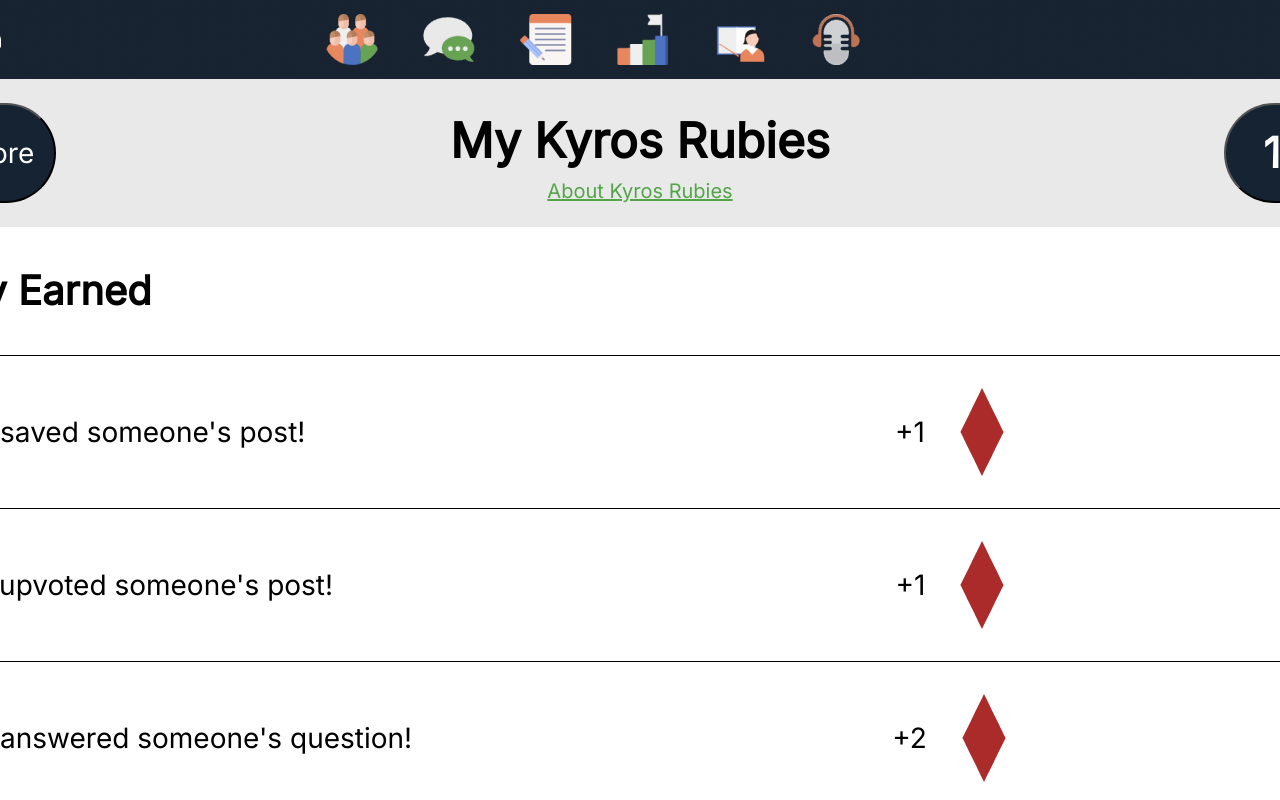
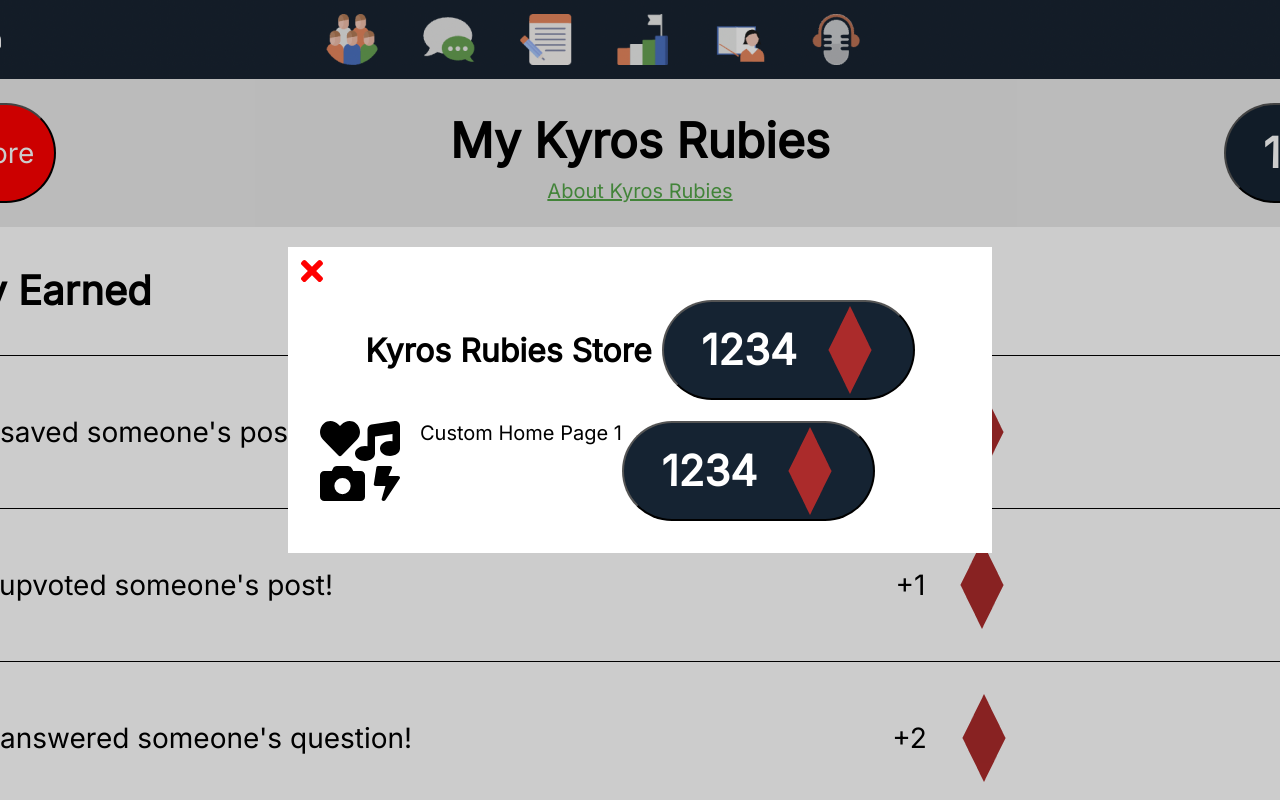
Before and after one commit to awangwang/forum, a React (Create React App) app: page /rubies in a window 1280 px wide. Shown: the top 800 px of the page. Built offline with nearby package versions, Linux system fonts and the light colour scheme.

Commit message:
added ruby shop popup; work in progress

```diff
--- a/package.json
+++ b/package.json
@@ -8,6 +8,7 @@
     "@testing-library/user-event": "^13.5.0",
     "react": "^18.2.0",
     "react-dom": "^18.2.0",
+    "react-icons": "^4.4.0",
     "react-router-dom": "^6.3.0",
     "react-scripts": "5.0.1",
     "web-vitals": "^2.1.4"
--- a/src/Components/Rubies.js
+++ b/src/Components/Rubies.js
@@ -6,12 +6,17 @@
 import Bubble from '../Assets/Bubble.png'
 import Created from '../Assets/Created.png'
 import Community from '../Assets/Community.png'
+import RubyShop from './RubyShop'
+import ShopItem from './ShopItem'
+import { useState } from 'react'
 
 export default function Rubies({rubyCount}) {
+  const [shopOpen, setShopOpen] = useState(true)
+
   return (
     <div className='ruby-page'>
       <div className='ruby-navbar'>
-        <button className='ruby-button'>Visit Ruby Store</button>
+        <button className='ruby-button' onClick={() => setShopOpen(true)} style={{backgroundColor: (shopOpen ? "red" : "")}}>Visit Ruby Store</button>
         <div className='ruby-title'>
           <h2 className='ruby-title-text'>My Kyros Rubies</h2>
           <a className='ruby-title-about' href="/">About Kyros Rubies</a>
@@ -55,6 +60,11 @@
           date="6/10/22"
         />
       </div>
+
+      <RubyShop trigger={shopOpen} setTrigger={setShopOpen}>
+        <ShopItem itemName="Custom Home Page 1"/>
+      </RubyShop>
+
     </div>
   )
 }
--- /dev/null
+++ b/src/Components/RubyShop.css
@@ -0,0 +1,38 @@
+@import url('https://fonts.googleapis.com/css2?family=Inter&family=Libre+Baskerville&display=swap');
+
+.popup {
+    position: fixed;
+    top: 0;
+    left: 0;
+    width: 100%;
+    height: 100vh;
+    background-color: rgba(0,0,0,0.2);
+
+    display: flex;
+    justify-content: center;
+    align-items: center;
+}
+
+.popup-inner {
+    position: relative;
+    padding: 32px;
+    width: 100%;
+    max-width: 640px;
+    background-color: #FFF;
+}
+
+.popup-inner .title {
+    font-family: 'Inter';
+    align-items: center;
+    justify-content: center;
+}
+
+.popup-inner .close-button {
+    position: absolute;
+    top: 8px;
+    left: 8px;
+    color: red;
+    cursor: pointer;
+    border: none;
+    font-size: 32px;
+}
--- /dev/null
+++ b/src/Components/RubyShop.js
@@ -0,0 +1,28 @@
+import React from 'react'
+import "./RubyShop.css"
+import { FaTimes } from 'react-icons/fa'
+import Ruby from '../Assets/Ruby.png'
+
+const RubyShop = (props) => {
+  return (props.trigger) ? (
+    <div className='popup'>
+        <div className='popup-inner'>
+            <FaTimes
+                className='close-button'
+                onClick={() => {props.setTrigger(false)}}
+            />
+            <h1 className='title'>
+                Kyros Rubies Store
+                <button className='ruby-button' >
+                    <h2>1234</h2>
+                    <img src={Ruby} alt="ruby"></img>
+                </button>
+            </h1>
+
+            {props.children}
+        </div>
+    </div>
+  ) : "";
+}
+
+export default RubyShop
--- /dev/null
+++ b/src/Components/ShopItem.css
@@ -0,0 +1,17 @@
+.item-name {
+    padding-left: 20px;
+    position: relative;
+    font-family: 'Inter';
+    font-size: 20px;
+
+}
+
+.item-frame {
+    display: flex;
+    justify-content: left;
+    align-content: left;
+}
+
+.item-image {
+    font-size: 80px;
+}
--- /dev/null
+++ b/src/Components/ShopItem.js
@@ -0,0 +1,21 @@
+import React from 'react'
+import { FaIcons } from 'react-icons/fa'
+import './ShopItem.css'
+import Ruby from '../Assets/Ruby.png'
+
+const ShopItem = (props) => {
+  return (
+    <div className="item-frame">
+        <FaIcons className="item-image"></FaIcons>
+        <div>
+            <span className="item-name">{props.itemName}</span>
+        </div>
+        <button className='ruby-button' style={{right: 0}} >
+            <h2>1234</h2>
+            <img src={Ruby} alt="ruby"></img>
+        </button>
+    </div>
+  )
+}
+
+export default ShopItem
```
Also changed, not shown: 1 other file (tests, documents, lock files or other folders).
